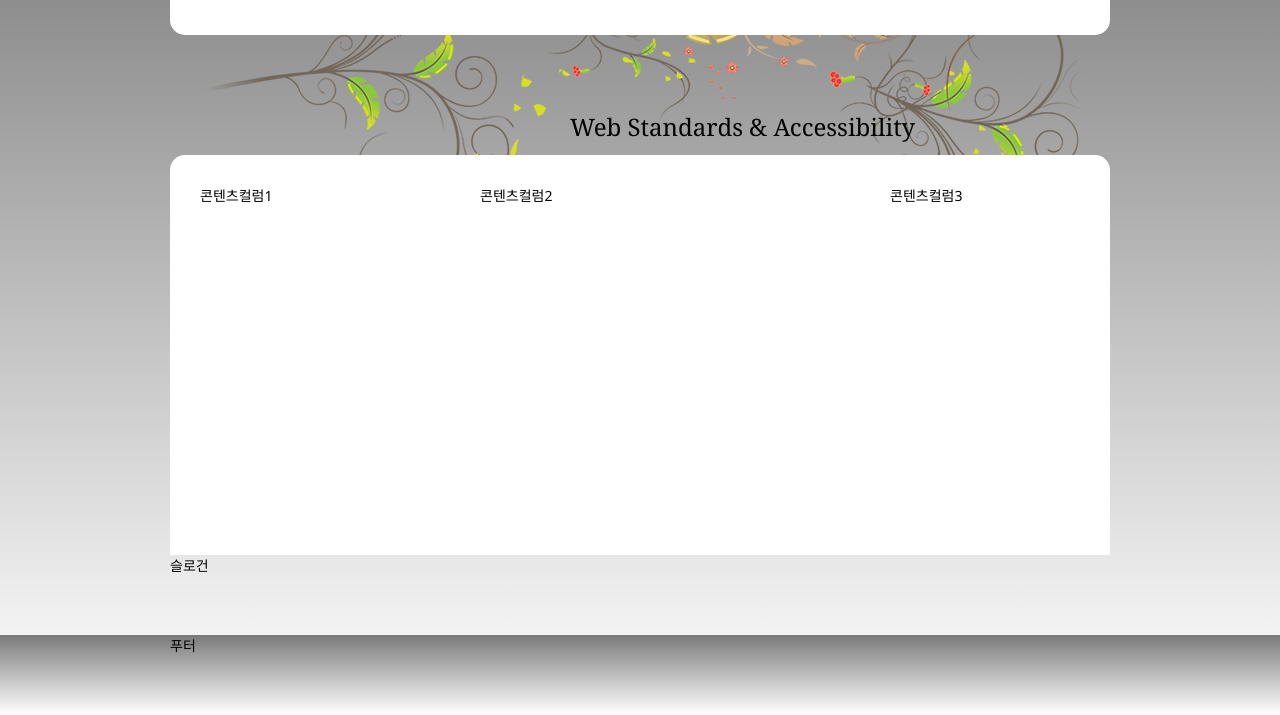
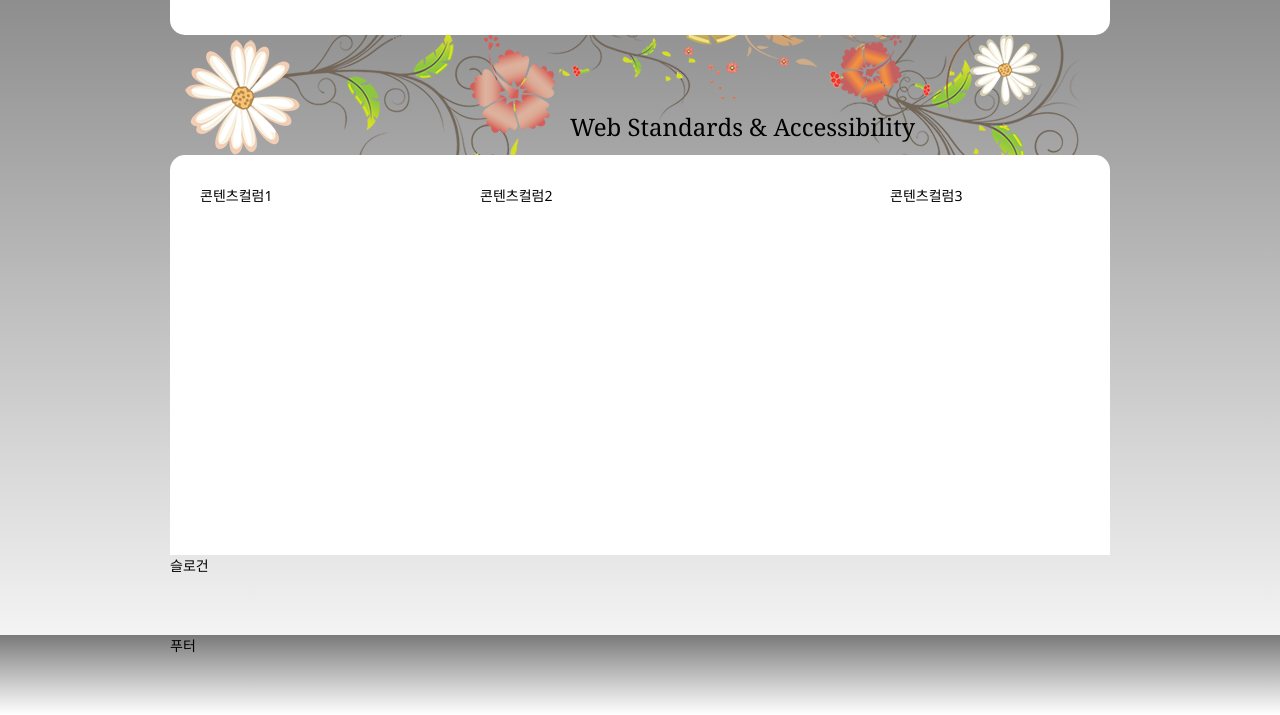
Before and after one commit to hj9317/www, a plain HTML site: page index.html in a window 1280 px wide. Shown: the part 92-807 px from the top of the page. Drawn offline with nearby package versions, Linux system fonts and the light colour scheme.

Commit message:
비주얼 배경이미지 완성

```diff
--- a/css/style.css
+++ b/css/style.css
@@ -262,6 +262,25 @@ a {
 
 .visual {
     height: 120px;
+    position: relative;
+}
+
+.visual::before,
+.visual::after {
+    content: "";
+    position: absolute;
+    top: 0;
+    left: 0;
+    width: 100%;
+    height: 120px;
+}
+
+.visual::before {
+    background: url(images/ani_flower_01.png) no-repeat 0px -10px, url(images/ani_flower_02.png) no-repeat 670px 0;
+}
+
+.visual::after {
+    background: url(images/ani_flower_03.png) no-repeat 300px 0, url(images/ani_flower_04.png) no-repeat 800px 0;
 }
 
 .visual-text {
```
Also changed, not shown: css/images/이것이이미지다.jpg (deleted).
